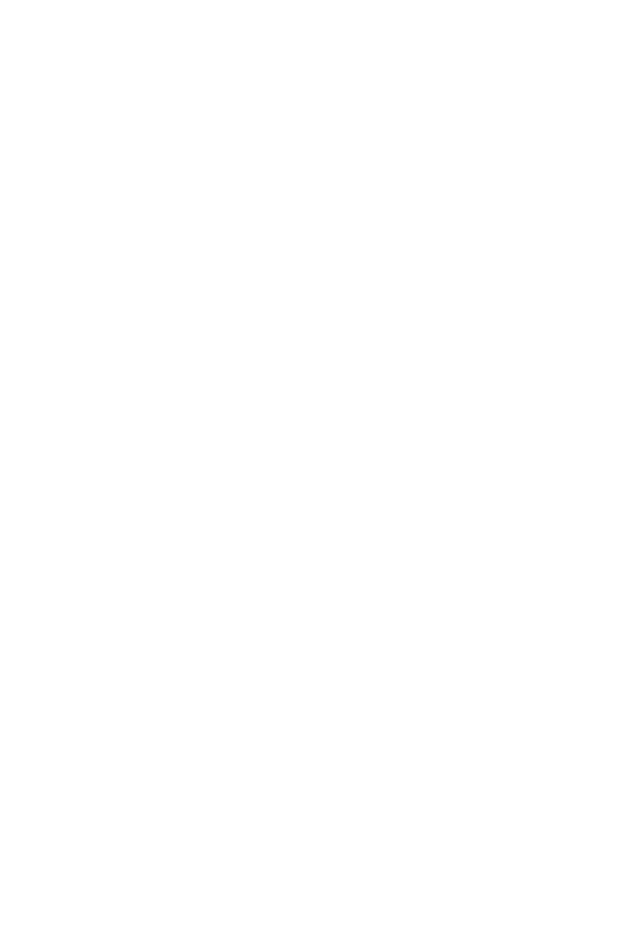
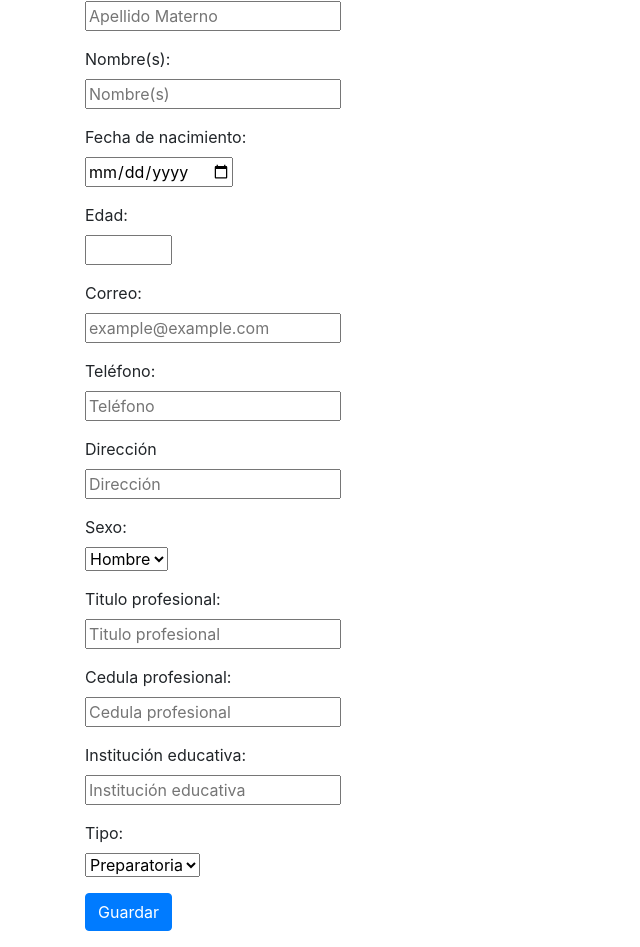
Before and after one commit to TheCodeBite/CEA_CIRCLE_CI, an Angular app: page /registroMaestro in a window 1280 px wide. Shown: the part 180-1127 px from the top of the page, without its empty margins (0-640 px from the left). Before the commit the page ends 800 px from the top, so only its background shows below. Built offline with nearby package versions, Linux system fonts and the light colour scheme.

Commit message:
cambio en el formulario de maestro lo hizo TheCodeBite

```diff
--- a/src/app/registro-maestro/registro-maestro.component.html
+++ b/src/app/registro-maestro/registro-maestro.component.html
@@ -1,6 +1,59 @@
 <h2>Registro maestro</h2>
 <hr>
 
-<form>
+<form action="/">
+    <label>Apellido Paterno: </label>
+    <p><input type="text" placeholder="aplleido Paterno"></p>
+
+    <label>Apellido Materno:</label>
+    <p><input type="text" placeholder="Apellido Materno" required></p>
+
+    <label>Nombre(s):</label>
+    <p><input type="text" placeholder="Nombre(s)" required></p>
+
+    <label>Fecha de nacimiento:</label>
+    <p><input type="date" required></p>
+
+    <label>Edad:</label>
+    <p><input type="number" min="18" max="98" required></p>
+
+    <label>Correo:</label>
+    <p><input type="email" placeholder="example@example.com" required></p>
+
+    <label>Teléfono:</label>
+    <p><input type="tel" placeholder="Teléfono" required></p>
+
+    <label>Dirección</label>
+    <p><input type="text" placeholder="Dirección" required></p>
+
+    <label>Sexo:</label>
+    <p>
+        <select>
+            <option value="1">Hombre</option>
+            <option value="2">Mujer</option>
+        </select>
+    </p>
+
+    <label>Titulo profesional:</label>
+    <p><input type="text" placeholder="Titulo profesional"></p>
+
+    <label>Cedula profesional:</label>
+    <p><input type="text" placeholder="Cedula profesional"></p>
+
+    <label>Institución educativa:</label>
+    <p><input type="text" placeholder="Institución educativa"></p>
+
+    <label>Tipo:</label>
+    <p>
+        <select>
+            <option value="1">Preparatoria</option>
+            <option value="2">Universidad</option>
+            <option value="3">Ambas</option>
+        </select>
+    </p>
+
+    <p>
+        <button class="btn btn-primary" type="submit" (click)="save()">Guardar</button>
+    </p>
 
 </form>
--- a/src/app/registro-maestro/registro-maestro.component.ts
+++ b/src/app/registro-maestro/registro-maestro.component.ts
@@ -1,4 +1,6 @@
 import { Component, OnInit } from '@angular/core';
+import { Router } from '@angular/router';
+import { FormBuilder, FormGroup } from '@angular/forms';
 
 @Component({
   selector: 'app-registro-maestro',
@@ -6,10 +8,15 @@
   styleUrls: ['./registro-maestro.component.css']
 })
 export class RegistroMaestroComponent implements OnInit {
+  formulario: FormGroup;
 
-  constructor() { }
+  constructor(private route:Router, private fb:FormBuilder) { }
 
   ngOnInit() {
+
   }
 
+  save(){
+    console.log("guardando datos del profesor..");
+  }
 }
```
